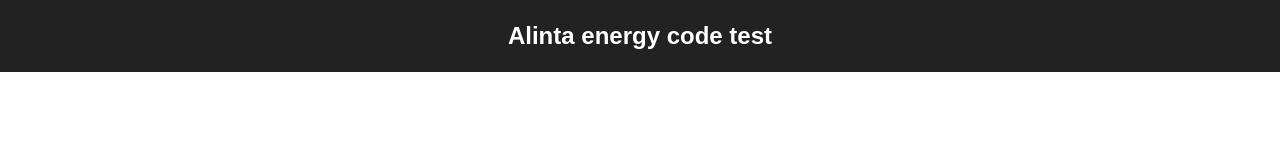
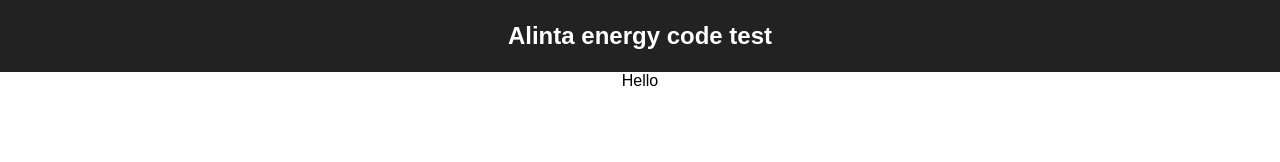
Before and after one commit to taylorbett/alinta-energy, a React (Create React App) app: page / in a window 1280 px wide. Shown: the top 162 px of the page. Built offline with nearby package versions, Linux system fonts and the light colour scheme.

Commit message:
Add CharacterList module and add to main app view

```diff
--- a/src/App.js
+++ b/src/App.js
@@ -1,5 +1,7 @@
 import React, { Component } from 'react';
 import './App.css';
+
+import CharacterList from './modules/CharacterList';
 
 class App extends Component {
   render() {
@@ -8,6 +10,7 @@
         <header className="App-header">
           <h1 className="App-title">Alinta energy code test</h1>
         </header>
+        <CharacterList />
       </div>
     );
   }
--- /dev/null
+++ b/src/modules/CharacterList/CharacterList.js
@@ -0,0 +1,13 @@
+import React from 'react';
+
+class CharacterList extends React.Component {
+    render() {
+        return (
+            <div className="character-list">
+                Hello
+            </div>
+        );
+    }
+}
+
+export default CharacterList;
--- /dev/null
+++ b/src/modules/CharacterList/index.js
@@ -0,0 +1 @@
+export { default } from './CharacterList';
```
